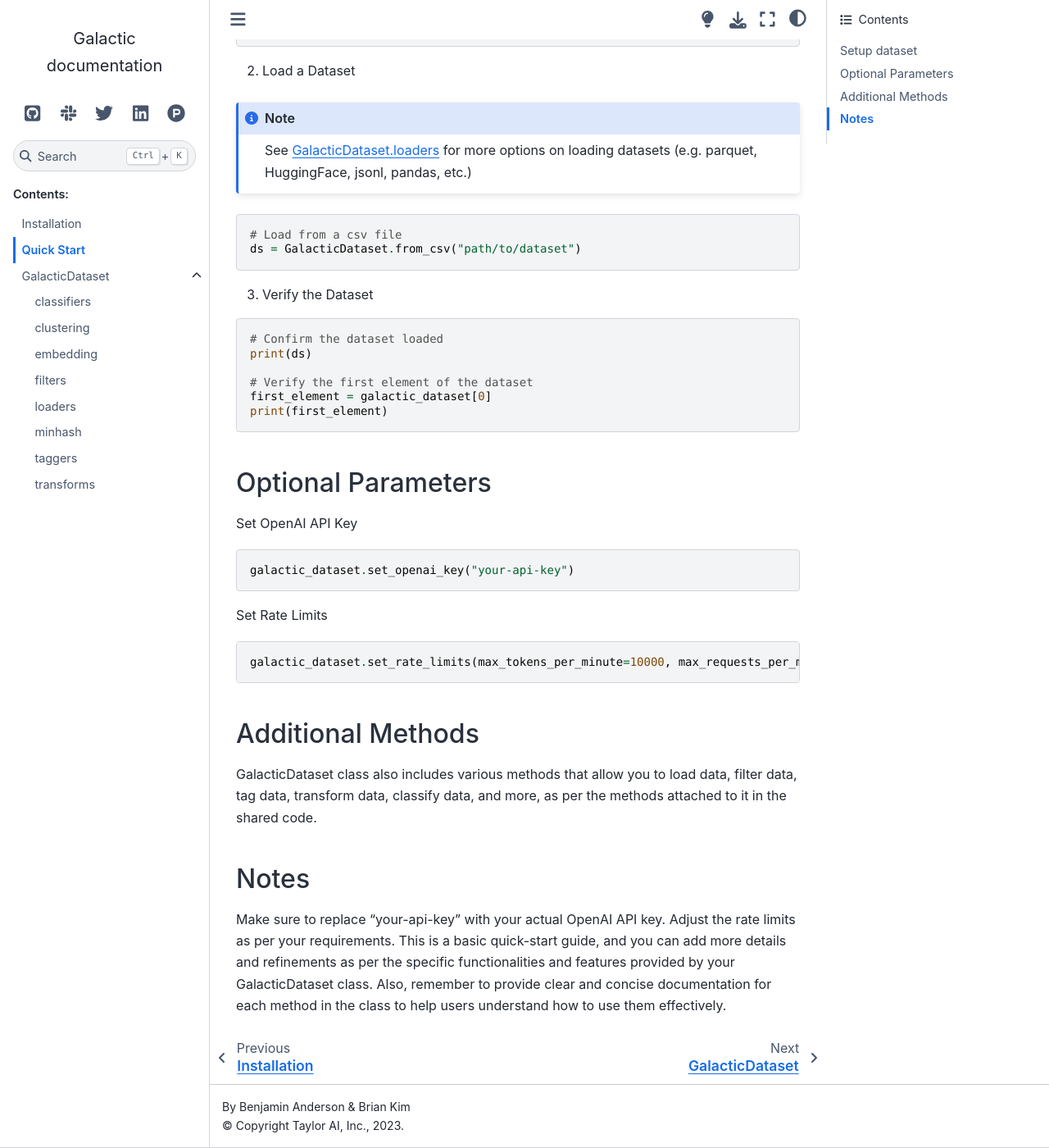
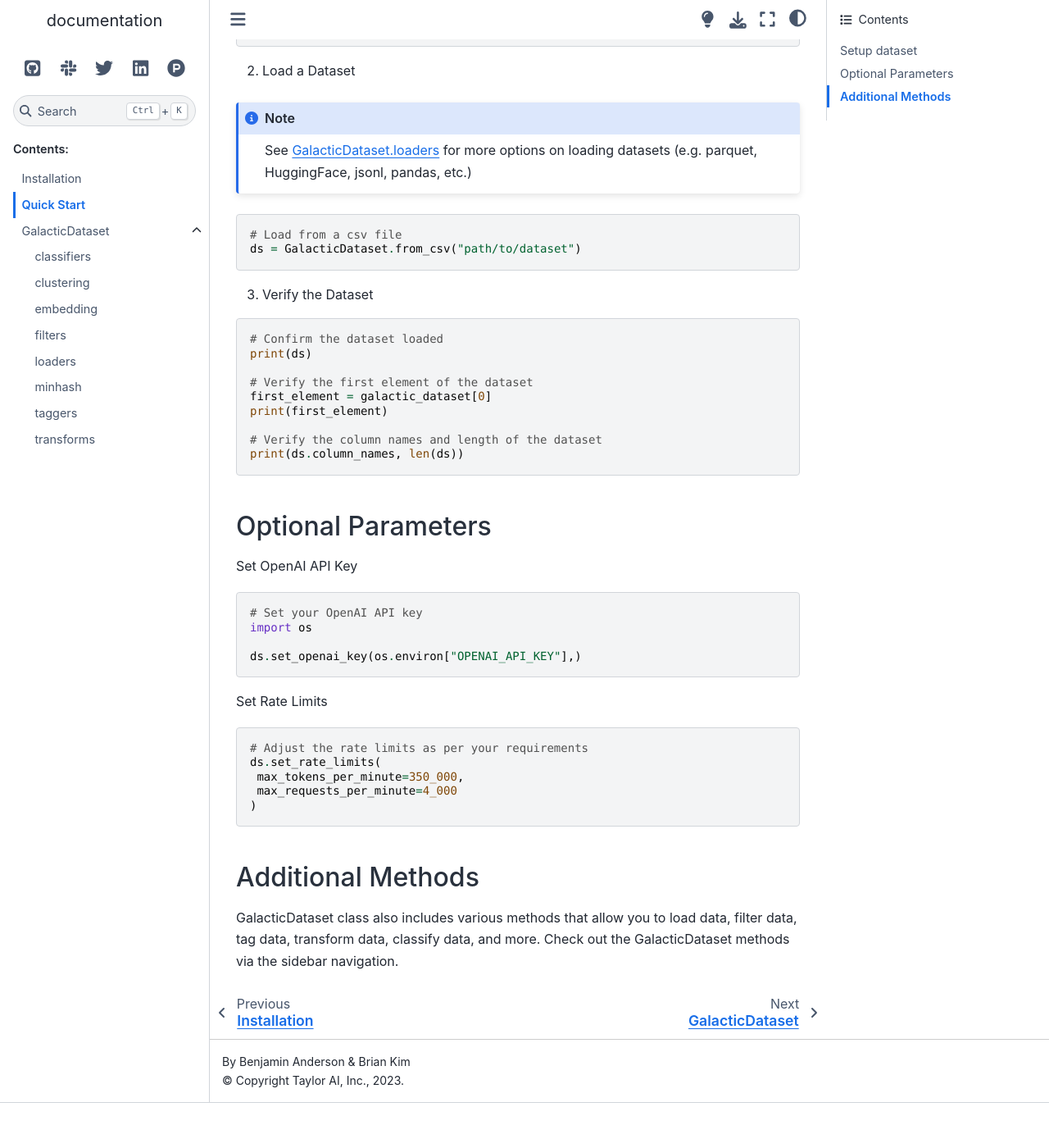
Before and after one commit to taylorai/galactic, a Sphinx documentation site: the page built from docs/quickstart.rst, in a window 1280 px wide and 1400 px high, scrolled down 297 px. Shown: the whole window at 82% size. Built offline with Sphinx 7.4.7 and the Sphinx Book theme 1.1.4, drawn with Linux system fonts in a browser that asks for light colours; after the commit the page ends 1642 px from its top, so only the background shows below that.

Commit message:
quick start code blocks

```diff
--- a/docs/quickstart.rst
+++ b/docs/quickstart.rst
@@ -33,6 +33,9 @@
    first_element = galactic_dataset[0]
    print(first_element)
 
+   # Verify the column names and length of the dataset
+   print(ds.column_names, len(ds))
+
 Optional Parameters
 -------------------
 
@@ -41,21 +44,22 @@
 
 .. code:: python
 
-   galactic_dataset.set_openai_key("your-api-key")
+   # Set your OpenAI API key
+   import os
+
+   ds.set_openai_key(os.environ["OPENAI_API_KEY"],)
 
 
 Set Rate Limits
 
 .. code:: python
 
-   galactic_dataset.set_rate_limits(max_tokens_per_minute=10000, max_requests_per_minute=100)
+   # Adjust the rate limits as per your requirements
+   ds.set_rate_limits(
+    max_tokens_per_minute=350_000,
+    max_requests_per_minute=4_000
+   )
 
 Additional Methods
 -------------------
-GalacticDataset class also includes various methods that allow you to load data, filter data, tag data, transform data, classify data, and more, as per the methods attached to it in the shared code.
-
-Notes
--------------------
-Make sure to replace "your-api-key" with your actual OpenAI API key.
-Adjust the rate limits as per your requirements.
-This is a basic quick-start guide, and you can add more details and refinements as per the specific functionalities and features provided by your GalacticDataset class. Also, remember to provide clear and concise documentation for each method in the class to help users understand how to use them effectively.
+GalacticDataset class also includes various methods that allow you to load data, filter data, tag data, transform data, classify data, and more. Check out the GalacticDataset methods via the sidebar navigation.
```
Also changed, not shown: 1 other file.
